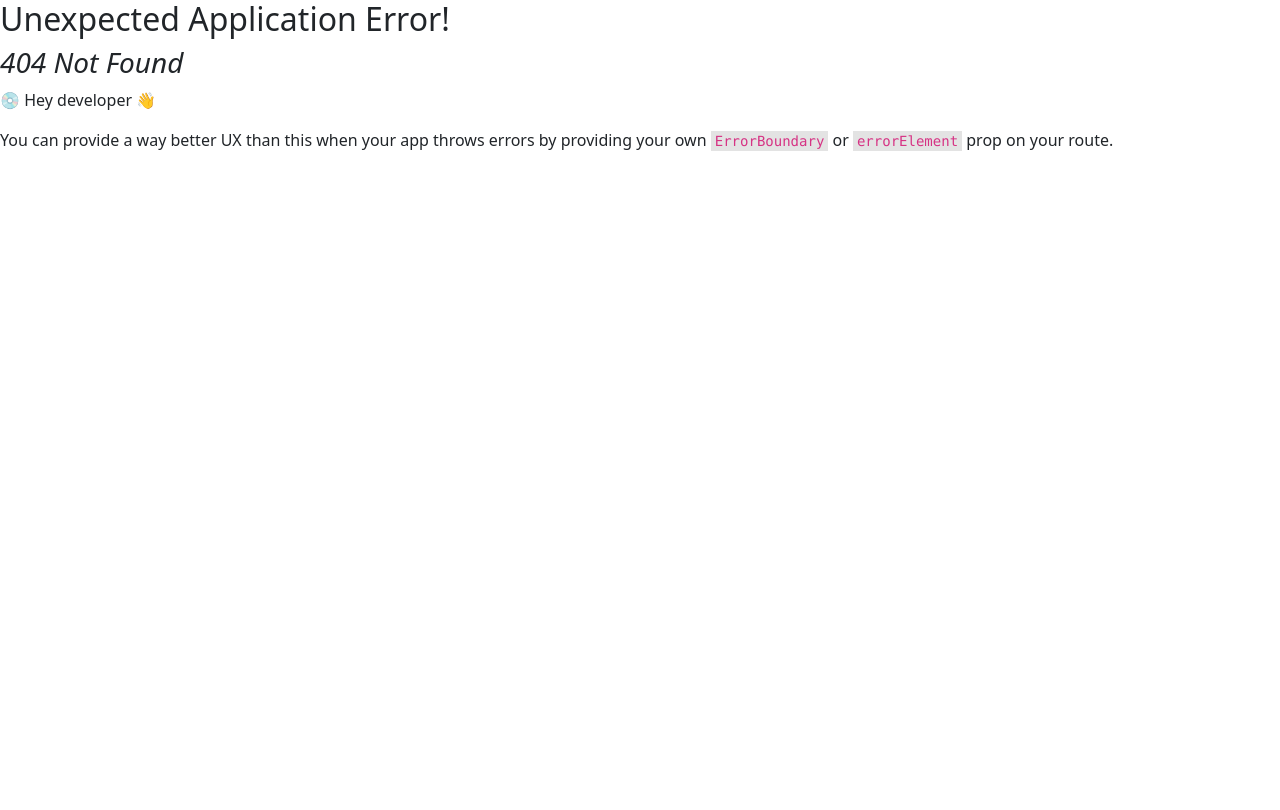
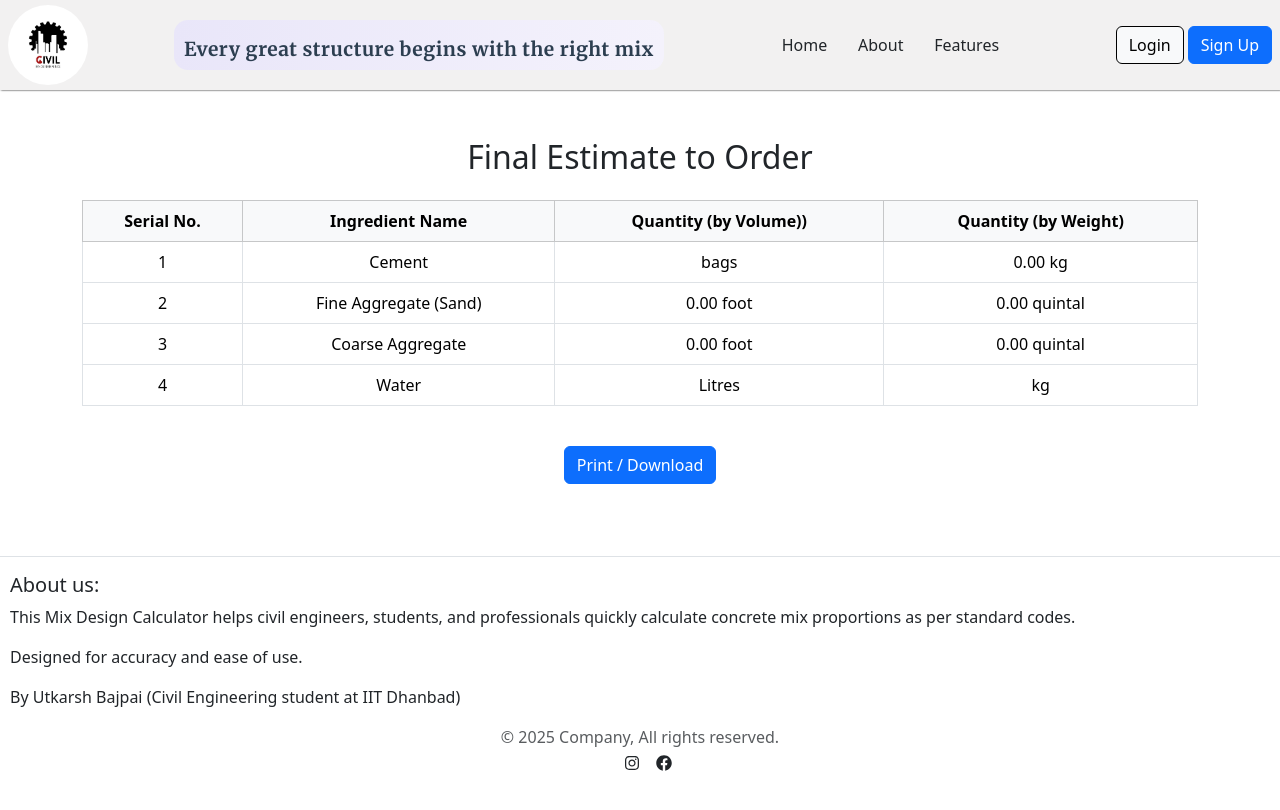
Before and after one commit to UtkarshBajpai-1929/mix-designer, a React (Vite) app: page /estimate in a window 1280 px wide. Before the commit this address had no page. Shown: the top 810 px of the page. Built offline with nearby package versions, Linux system fonts and the light colour scheme.

Commit message:
estimate feature added

```diff
--- a/src/components/Calculation.jsx
+++ b/src/components/Calculation.jsx
@@ -8,11 +8,11 @@ export default function Calculation() {
   const adm = useSelector((store) => store.input.adm);
   const dispatch = useDispatch();
   if (agg_size == 10) {
-    realCal(208, 0.03, 0.5);
+    realCal(208, 0.03, 0.46);
   } else if (agg_size == 20) {
     realCal(186, 0.02, 0.62);
   } else if (agg_size == 40) {
-    realCal(165, 0.01, 0.66);
+    realCal(165, 0.01, 0.71);
   }
   function realCal(W_base, V_air, agg_fraction) {
     if (conc_volume < 0 || 1 < wc_ratio || wc_ratio < 0 || slump < 0) {
--- /dev/null
+++ b/src/components/FinalEstimate.jsx
@@ -0,0 +1,66 @@
+import { useSelector } from "react-redux";
+import PrintButton from "./PrintButton";
+export default function FinalEstimate() {
+  const cem_req = useSelector((store) => store.calculation.bag);
+  const fine_a = useSelector((store) => store.calculation.fine_a);
+  const coarse_a = useSelector((store) => store.calculation.coarse_a);
+  const adm = useSelector((store) => store.input.adm);
+   const conc_volume = useSelector((store) => store.input.volume);
+     const water_cont = useSelector((store) => store.calculation.water_content);
+  return (
+    <div className="container py-5" id="estimate-table">
+
+      <h2 className="text-center mb-4">Final Estimate to Order</h2>
+
+      <div className="table-responsive">
+        <table className="table table-bordered text-center align-middle">
+          <thead className="table-light">
+            <tr>
+              <th>Serial No.</th>
+              <th>Ingredient Name</th>
+              <th>Quantity (by Volume))</th>
+              <th>Quantity (by Weight)</th>
+            </tr>
+          </thead>
+          <tbody>
+            <tr>
+              <td>1</td>
+              <td>Cement</td>
+              <td>{cem_req} bags</td>
+              <td>{(cem_req*50).toFixed(2)} kg</td>
+            </tr>
+            <tr>
+              <td>2</td>
+              <td>Fine Aggregate (Sand)</td>
+              <td>{(fine_a*35.3147/1400).toFixed(2)} foot</td>
+              <td>{(fine_a/100).toFixed(2)} quintal</td>
+            </tr>
+            <tr>
+              <td>3</td>
+              <td>Coarse Aggregate</td>
+              <td>{(coarse_a*35.3147/1700).toFixed(2)} foot</td>
+              <td>{(coarse_a/100).toFixed(2)} quintal</td>
+            </tr>
+            {
+              adm!=0 ?
+                  <tr>
+              <td>4</td>
+              <td>Admixture</td>
+              <td>{conc_volume*1.5*1000} ml</td>
+              <td>--</td>
+            </tr> :null
+            }
+               <tr>
+              <td>4</td>
+              <td>Water</td>
+              <td>{water_cont} Litres</td>
+              <td>{water_cont} kg</td>
+            </tr>
+
+          </tbody>
+        </table>
+      </div>
+      <PrintButton />
+    </div>
+  );
+}
--- a/src/components/OutputCard.jsx
+++ b/src/components/OutputCard.jsx
@@ -1,6 +1,8 @@
 import { useSelector } from "react-redux";
+import { Link } from "react-router-dom";
 import Calculation from "./Calculation";
 import Piechart from "./Piechart";
+import FinalEstimate from "./FinalEstimate";
 
 export default function OutputCard() {
   const conc_volume = useSelector((store) => store.input.volume);
@@ -93,6 +95,13 @@ export default function OutputCard() {
               </div>
             </div>
           </div>
+          <div className="col-md-12 text-center mt-4">
+            <Link to="/estimate">
+  <button className="btn btn-lg btn-primary shadow">
+    Get Final Estimate
+  </button>
+  </Link>
+</div>
         </div>
       </div>
     </>
--- /dev/null
+++ b/src/components/PrintButton.jsx
@@ -0,0 +1,50 @@
+export default function PrintButton(){
+   const handlePrint = () => {
+    const printContent = document.getElementById("estimate-table");
+    const WindowPrint = window.open("", "", "width=1080,height=720");
+          WindowPrint.document.write(`
+      <html>
+        <head>
+          <title>Final Estimate</title>
+          <link rel="stylesheet" href="https://cdn.jsdelivr.net/npm/bootstrap@5.3.3/dist/css/bootstrap.min.css">
+          <style>
+            @media print {
+              button { display: none; }
+            }
+            table, th, td {
+              border: 1px solid black !important;
+              border-collapse: collapse !important;
+            }
+            th, td {
+              padding: 8px;
+              text-align: center;
+            }
+            body {
+              display: flex;
+              justify-content: center;
+              align-items: center;
+              flex-direction: column;
+              text-align: center;
+              margin: 20px;
+            }
+          </style>
+        </head>
+        <body>
+          ${printContent.outerHTML}
+        </body>
+      </html>
+    `);
+    WindowPrint.document.close();
+    WindowPrint.print();
+  };
+
+  return(
+    <>
+        <div className="text-center mt-4">
+        <button className="btn btn-primary" onClick={handlePrint}>
+          Print / Download
+        </button>
+      </div>
+    </>
+  )
+}
--- a/src/main.jsx
+++ b/src/main.jsx
@@ -10,6 +10,7 @@ import InputCard from "./components/InputCard.jsx";
 import Hero from "./components/Hero.jsx";
 import inputStore from "./store/index.js";
 import OutputCard from "./components/OutputCard.jsx";
+import FinalEstimate from "./components/FinalEstimate.jsx";
 
 const router = createBrowserRouter([
   {
@@ -32,6 +33,10 @@ const router = createBrowserRouter([
         path: "output",
         element:<OutputCard/>
       },
+           {
+        path: "estimate",
+        element:<FinalEstimate/>
+      },
     ],
   },
 ]);
```
